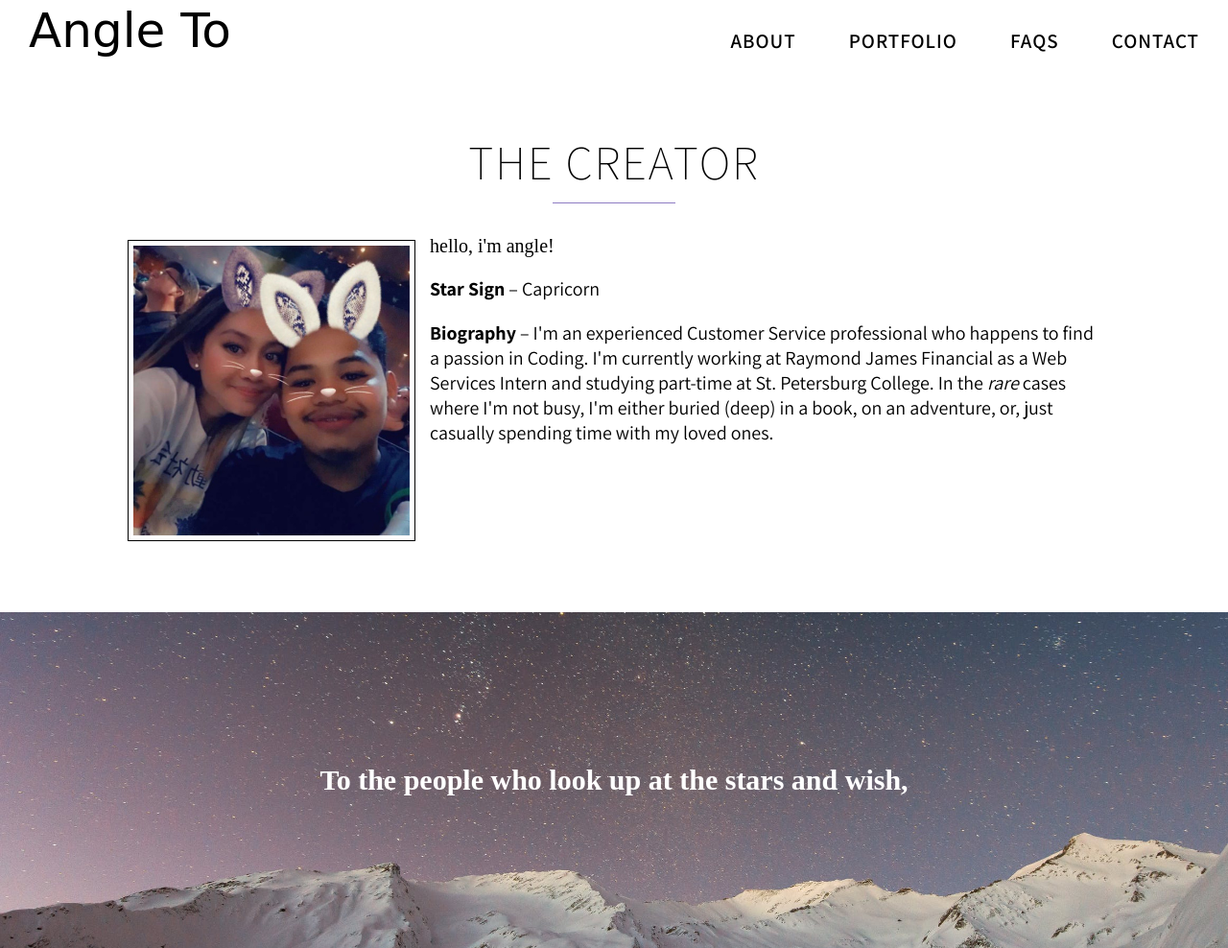
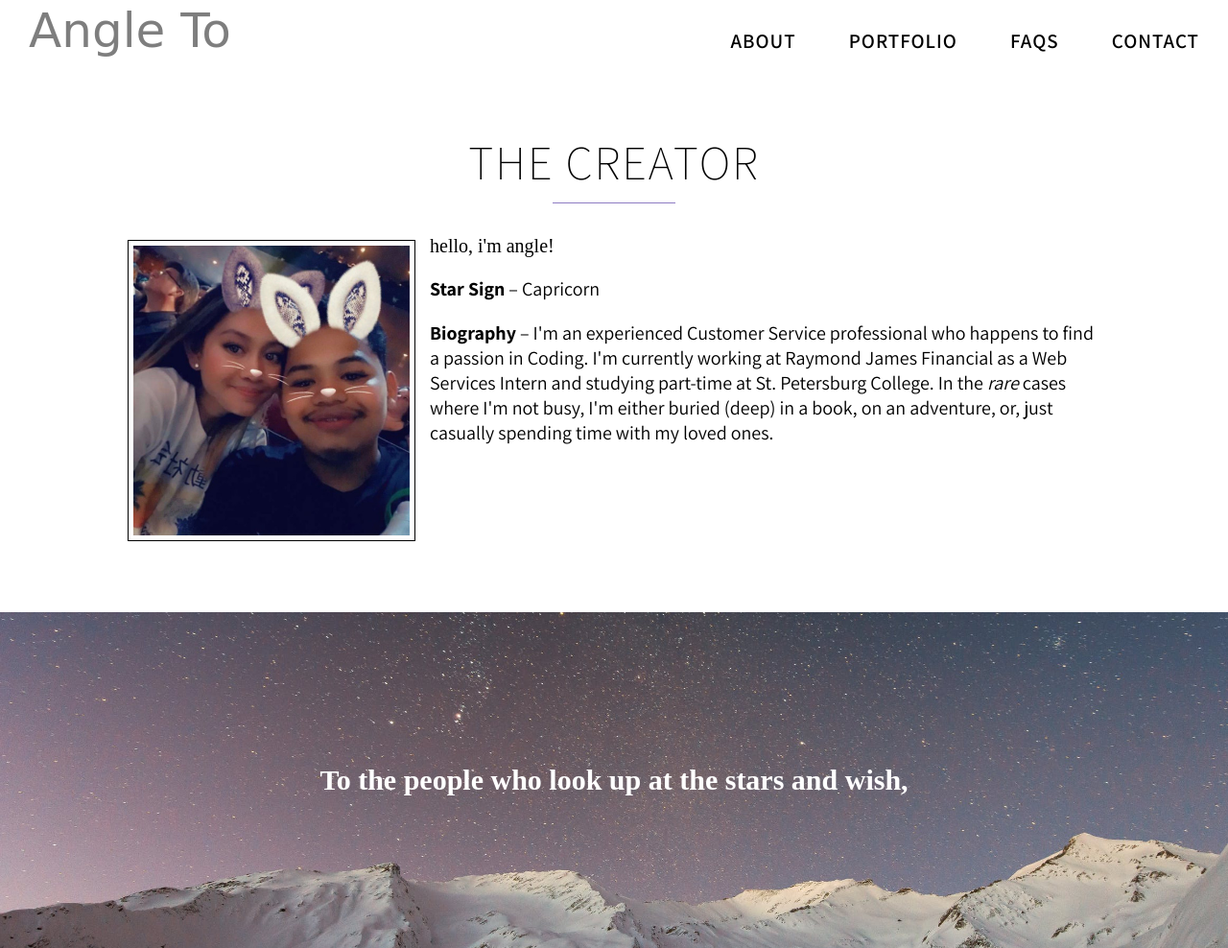
Before and after one commit to anglekto/oldwebsite, a plain HTML site: page index.html in a window 1280 px wide. Shown: the top 988 px of the page at 96% size. Drawn offline with Linux system fonts and the light colour scheme; a web font is replaced by a local one.

Commit message:
Update practice.css

```diff
--- a/practice.css
+++ b/practice.css
@@ -27,6 +27,10 @@ body {
   font-size: 50px;
   color: #000;
   padding: 3px 3px 3px 30px;
+}
+
+.nav > .nav-header > .logo:hover {
+  opacity: 0.5;
 }
 
 .nav > .nav-btn {
```
